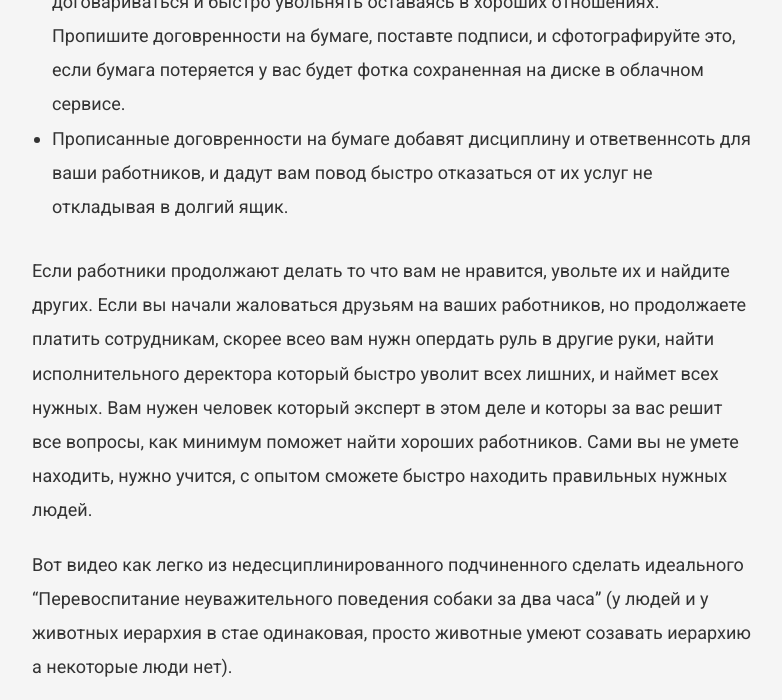
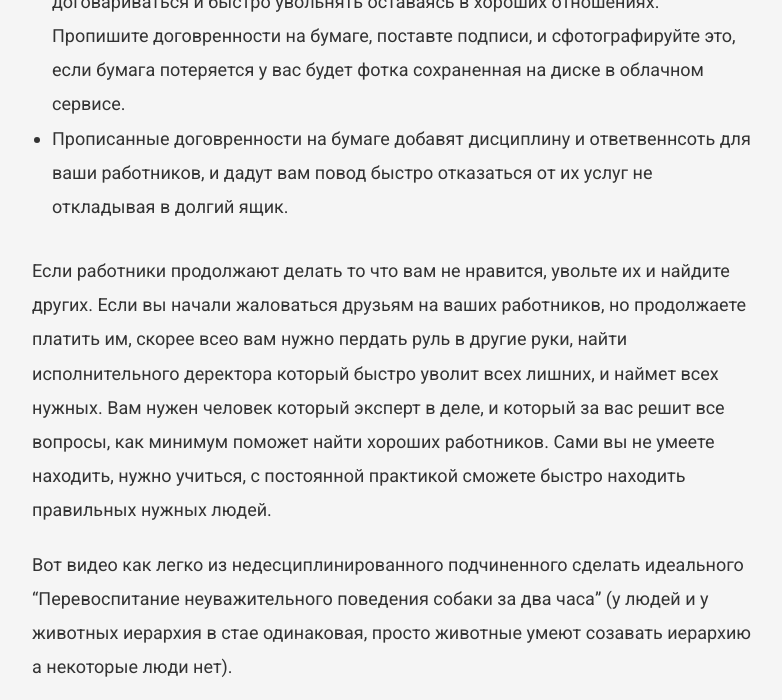
Before and after one commit to VadymVolos/vadymvolos.github.io, a Jekyll site: the page built from _posts/management/2017-06-02-esli-u-vas-plokhiye-rabotniki.md, in a window 1280 px wide and 900 px high, scrolled down 979 px, cut to the strip 0-700 px from the top of the window. Shown: the whole strip, without its empty margins (248-1030 px from the left). Built offline with Jekyll 4.4.1, drawn with Linux system fonts in a browser that asks for light colours; nearby versions of some CDN libraries; comment, search, counter and statistics services are not loaded.

Commit message:
Update 2017-06-02-esli-u-vas-plokhiye-rabotniki.md

```diff
--- a/_posts/management/2017-06-02-esli-u-vas-plokhiye-rabotniki.md
+++ b/_posts/management/2017-06-02-esli-u-vas-plokhiye-rabotniki.md
@@ -27,8 +27,7 @@
 </li>
 </ul>
 
-Если работники продолжают делать то что вам не нравится, увольте их и найдите других. Если вы начали жаловаться друзьям на ваших работников, но продолжаете платить сотрудникам, скорее всео вам нужн опердать руль в другие руки, найти исполнительного деректора который быстро уволит всех лишних, и наймет всех нужных. Вам нужен человек который эксперт в этом деле и которы за вас решит все вопросы, как минимум поможет найти хороших работников. Сами вы не умете находить, нужно учится, с опытом сможете быстро находить правильных нужных людей.
-
+Если работники продолжают делать то что вам не нравится, увольте их и найдите других. Если вы начали жаловаться друзьям на ваших работников, но продолжаете платить им, скорее всео вам нужно пердать руль в другие руки, найти исполнительного деректора который быстро уволит всех лишних, и наймет всех нужных. Вам нужен человек который эксперт в деле, и который за вас решит все вопросы, как минимум поможет найти хороших работников. Сами вы не умеете находить, нужно учиться, с постоянной практикой сможете быстро находить правильных нужных людей.
 
 Вот видео как легко из недесциплинированного подчиненного сделать идеального "Перевоспитание неуважительного поведения собаки за два часа" (у людей и у животных иерархия в стае одинаковая, просто животные умеют созавать иерархию а некоторые люди нет).
 
```
